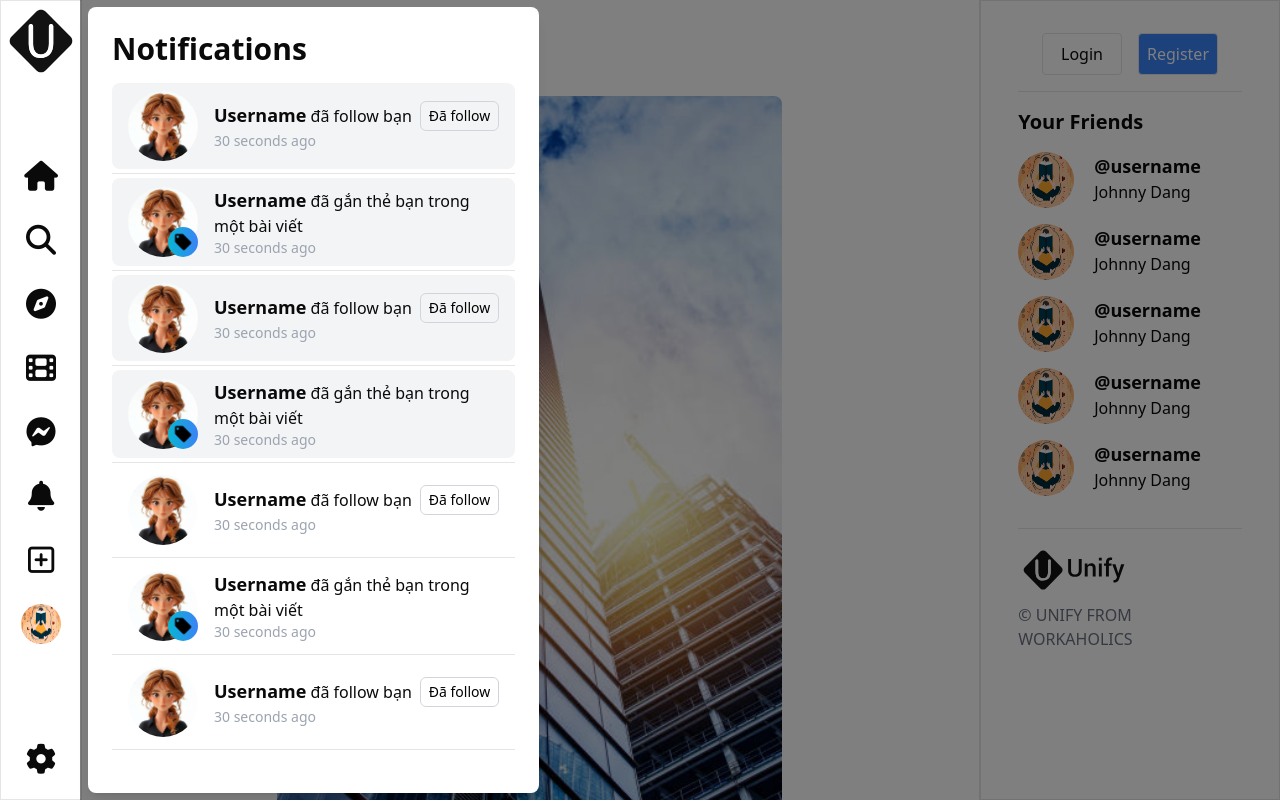
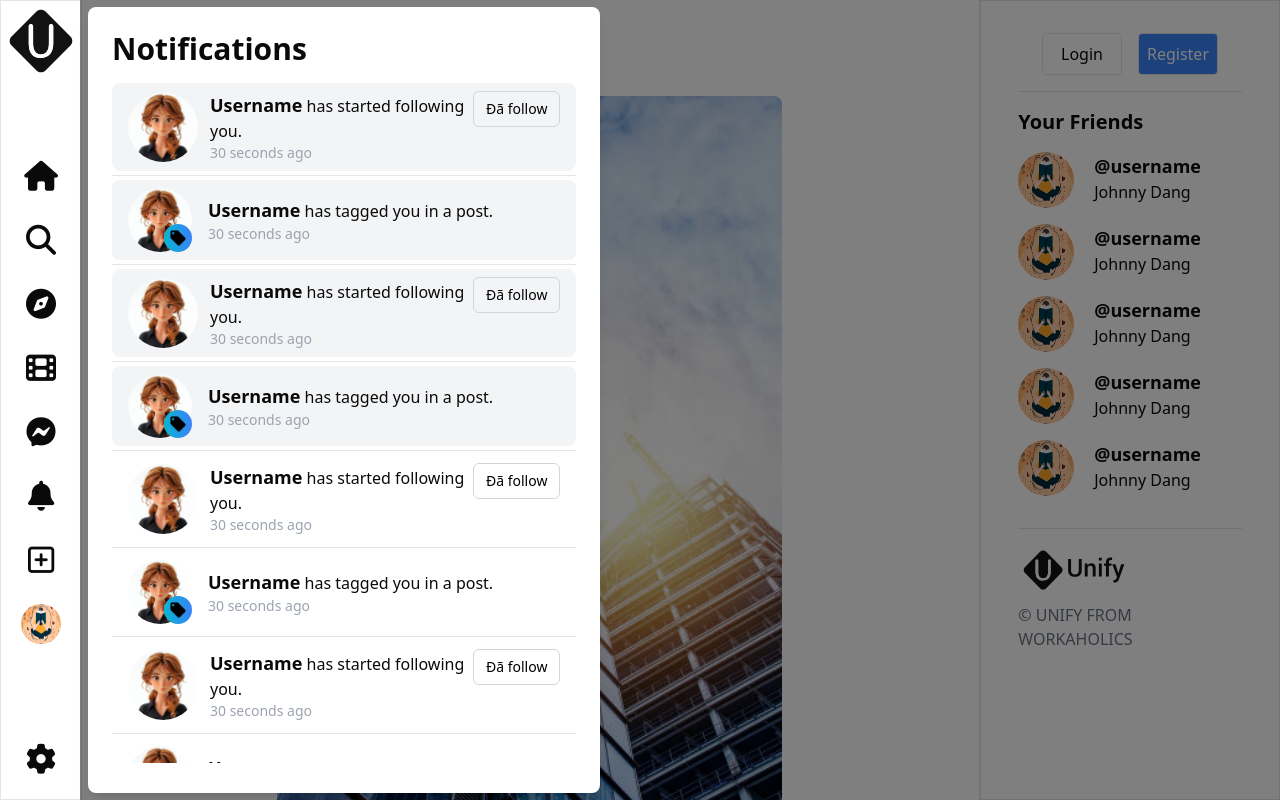
Before and after one commit to v06012005/UNIFY, a Next.js app in the folder frontend/: page / in a window 1280 px wide. Both pictures are taken after a click on the button "Notifications". Built offline with nearby package versions, Linux system fonts and the light colour scheme.

Commit message:
Update Notification (Incomplete version)

```diff
--- a/frontend/components/global/NotificationModal.jsx
+++ b/frontend/components/global/NotificationModal.jsx
@@ -22,11 +22,11 @@ const NotificationModal = ({ isNotificationOpen, modalRef }) => {
     <div className="fixed inset-0 left-20 bg-black bg-opacity-50 z-50 flex items-center">
       <div
         ref={modalRef}
-        className="bg-white left-2 rounded-lg shadow-lg w-128 p-6 relative"
+        className="bg-white left-2 rounded-lg shadow-lg max-w-128 p-6 relative"
         style={{ height: "calc(100vh - 0.37cm)" }}
       >
         <h1 className="font-extrabold text-3xl mb-4">Notifications</h1>
-        <div className="grid place-content-start gap-1 max-h-[85vh] overflow-y-auto">
+        <div className="grid place-content-start gap-1 max-h-[85vh] overflow-y-auto max-w-[29rem]">
           {sortedNotifications.map((notification, index) => (
             <React.Fragment key={notification.id}>
               {notification.type === "follow" ? (
--- /dev/null
+++ b/frontend/components/ui/comment_notification.jsx
@@ -0,0 +1,41 @@
+"use client";
+
+import React from "react";
+import Image from "next/image";
+import Avatar from "@/public/images/avt.jpg";
+import Comment from "@/public/images/comment.png";
+export const CommentNotification = React.memo(({ isSeen = false }) => (
+  <div
+    className={`p-2 px-4 rounded-lg items-center ${
+      isSeen ? "" : "bg-gray-100"
+    }`}
+  >
+    <div className="flex items-center gap-4">
+      <div className="relative w-[70px] h-[70px]">
+        <Image
+          src={Avatar}
+          width={70}
+          height={70}
+          alt="User"
+          className="rounded-full"
+        />
+        <Image
+          src={Comment}
+          width={30}
+          height={30}
+          alt="tagname"
+          className="absolute bottom-0 right-0 rounded-full object-center bg-gradient-to-r from-cyan-500 to-blue-500"
+        />
+      </div>
+      <div className="flex flex-col justify-between max-w-64">
+        <div className="flex gap-2">
+          <p className="line-clamp-2">
+            <strong className="font-extrabold text-lg">Username</strong> has
+            left a comment on your post.
+          </p>
+        </div>
+        <small className="text-gray-400 text-sm">30 seconds ago</small>
+      </div>
+    </div>
+  </div>
+));
--- a/frontend/components/ui/follow_notification.jsx
+++ b/frontend/components/ui/follow_notification.jsx
@@ -10,7 +10,7 @@ export const FollowNotification = React.memo(({ isSeen = false }) => (
       isSeen ? "" : "bg-gray-100"
     }`}
   >
-    <div className="flex items-center gap-4">
+    <div className="flex items-center gap-3">
       <Image
         src={Avatar}
         width={70}
@@ -21,10 +21,10 @@ export const FollowNotification = React.memo(({ isSeen = false }) => (
       <div className={"flex flex-col"}>
         <div className={"flex gap-2"}>
           <p>
-            <strong className={"font-extrabold text-lg"}>Username</strong> đã follow
-            bạn
+            <strong className={"font-extrabold text-lg"}>Username</strong> has
+            started following you.
           </p>
-          <button className="border border-gray-300 rounded-md px-2 py-1 text-sm bg-transparent text-black">
+          <button className="border border-gray-300 rounded-md px-2 py-1 text-sm bg-transparent text-black w-24 h-9">
             Đã follow
           </button>
         </div>
--- a/frontend/components/ui/tag_notification.jsx
+++ b/frontend/components/ui/tag_notification.jsx
@@ -4,36 +4,23 @@ import React from "react";
 import Image from "next/image";
 import Avatar from "@/public/images/avt.jpg";
 import TagName from "@/public/images/tag.png";
+
 export const TagNotification = React.memo(({ isSeen = false }) => (
-  <div
-    className={`p-2 px-4 rounded-lg items-center ${
-      isSeen ? "" : "bg-gray-100"
-    }`}
-  >
+  <div className={`p-2 px-4 rounded-lg ${isSeen ? "" : "bg-gray-100"}`}>
     <div className="flex items-center gap-4">
-      <div className="relative w-[70px] h-[70px]">
-        <Image
-          src={Avatar}
-          width={70}
-          height={70}
-          alt="User"
-          className="rounded-full"
-        />
+      <div className="relative w-16 h-16">
+        <Image src={Avatar} alt="User Avatar" className="rounded-full" />
         <Image
           src={TagName}
-          width={30}
-          height={30}
-          alt="tagname"
-          className="absolute bottom-0 right-0 rounded-full object-center bg-gradient-to-r from-cyan-500 to-blue-500"
+          alt="Tag Icon"
+          className="absolute bottom-0 right-0 w-7 h-7 rounded-full bg-gradient-to-r from-cyan-500 to-blue-500"
         />
       </div>
-      <div className="flex flex-col justify-between max-w-64">
-        <div className="flex gap-2">
-          <p className="line-clamp-2">
-            <strong className="font-extrabold text-lg">Username</strong> đã gắn
-            thẻ bạn trong một bài viết
-          </p>
-        </div>
+      <div className="flex flex-col">
+        <p className="line-clamp-2">
+          <strong className="font-extrabold text-lg">Username</strong> has
+          tagged you in a post.
+        </p>
         <small className="text-gray-400 text-sm">30 seconds ago</small>
       </div>
     </div>
```
Also changed, not shown: frontend/components/ui/emotion_notification.jsx (added), frontend/components/ui/share_notification.jsx (added), frontend/public/images/chat.png (added), frontend/public/images/comment.png (added).
